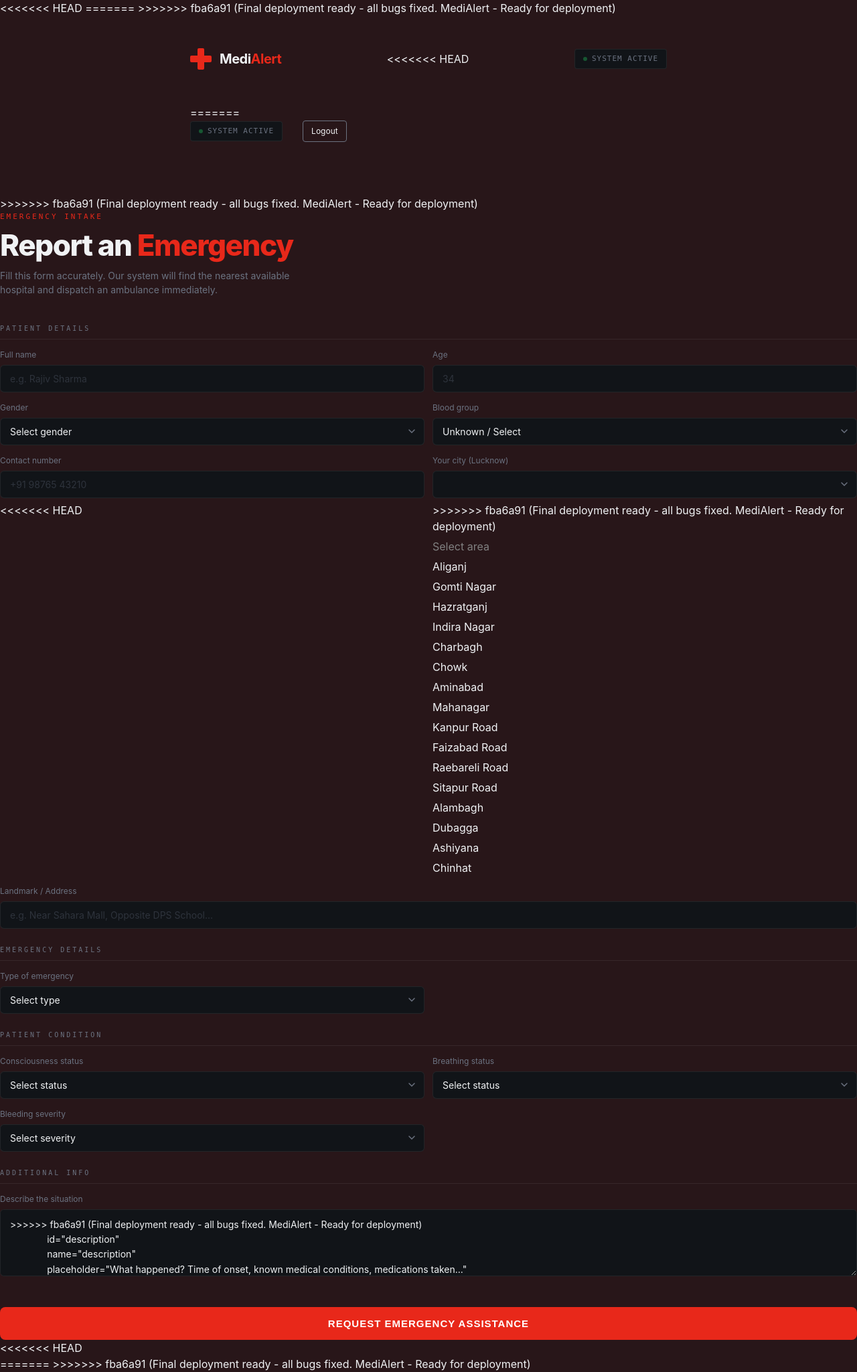
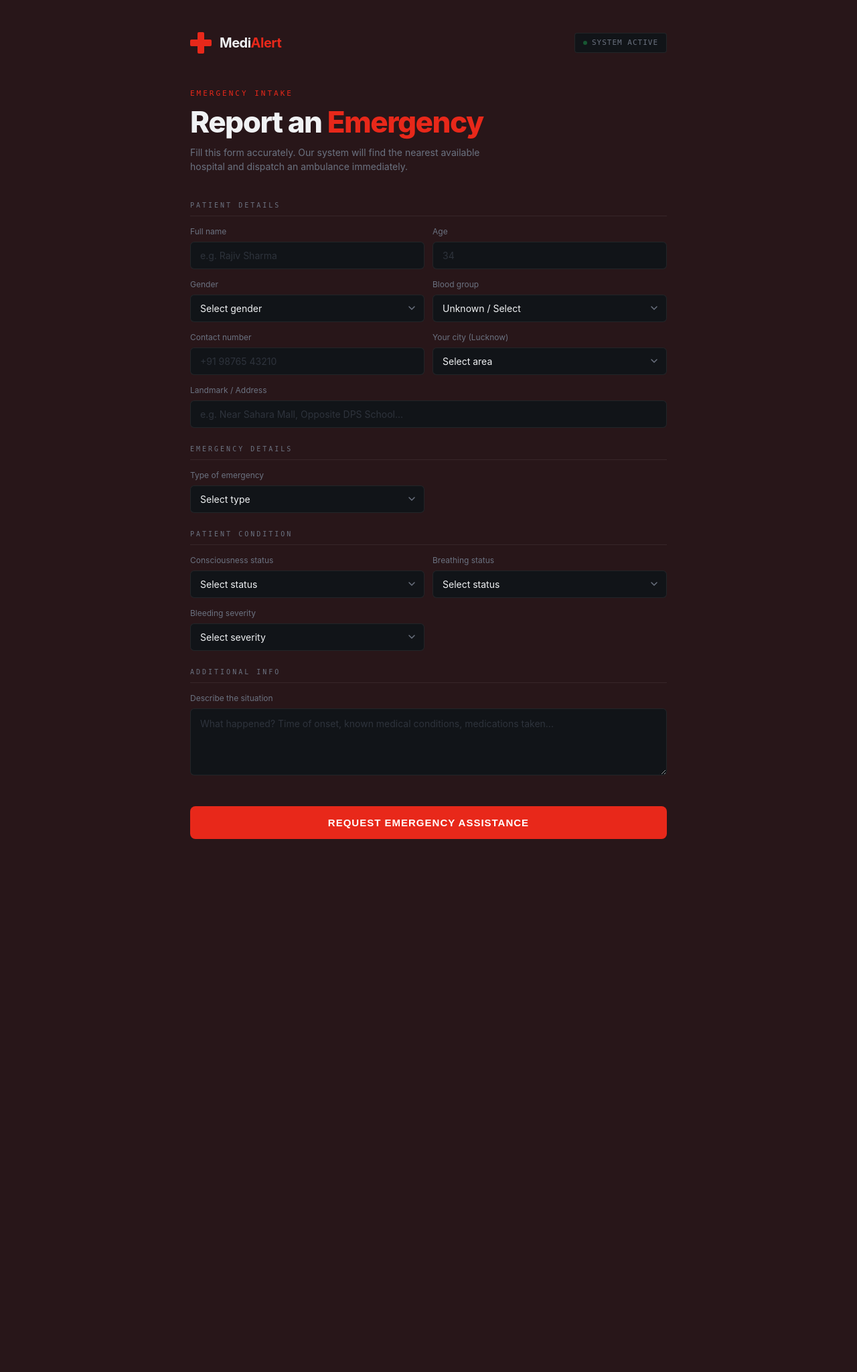
Before and after one commit to Ananya-Dwivedi/smart_emergency_response_system-MediAlert, a Flask app: page / in a window 1280 px wide. Shown: the whole page at 67% size. After the commit the page ends 1253 px from the top, so only its background shows below. Run offline with Flask 3, Linux system fonts and the light colour scheme; a user stored in the database is signed in; lists and menus that the app fills with data are empty; parts of the project's set-up code (start-up, migrations or seed data) failed here and were passed over.

Commit message:
Remove conflict markers - clean files

```diff
--- a/static/style.css
+++ b/static/style.css
@@ -325,8 +325,6 @@ textarea {
   color: var(--muted);
 }
 
-<<<<<<< HEAD
-=======
 /* Priority card backgrounds */
 .priority-card-red {
   background: rgba(232, 40, 26, 0.08);
@@ -341,7 +339,6 @@ textarea {
   border-color: rgba(34, 197, 94, 0.3);
 }
 
->>>>>>> fba6a91 (Final deployment ready - all bugs fixed. MediAlert - Ready for deployment)
 /* Priority badges */
 .priority-badge {
   display: inline-block;
@@ -421,8 +418,6 @@ textarea {
     grid-column: span 2;
   }
 }
-<<<<<<< HEAD
-=======
 
 .login-card {
   background: var(--bg2);
@@ -459,4 +454,3 @@ textarea {
 .login .error {
   margin: 15px 0;
 }
->>>>>>> fba6a91 (Final deployment ready - all bugs fixed. MediAlert - Ready for deployment)
--- a/templates/index.html
+++ b/templates/index.html
@@ -8,10 +8,6 @@
       rel="stylesheet"
       href="{{ url_for('static', filename='style.css') }}"
     />
-<<<<<<< HEAD
-=======
-    <script src="{{ url_for('static', filename='script.js') }}"></script>
->>>>>>> fba6a91 (Final deployment ready - all bugs fixed. MediAlert - Ready for deployment)
   </head>
   <body>
     <div class="page">
@@ -20,41 +16,12 @@
           <div class="cross"></div>
           <span class="logo-text">Medi<span>Alert</span></span>
         </div>
-<<<<<<< HEAD
         <div class="status">
           <div class="dot"></div>
           SYSTEM ACTIVE
         </div>
       </div>
 
-=======
-        <div style="display: flex; gap: 30px; align-items: center">
-          <div class="status">
-            <div class="dot"></div>
-            SYSTEM ACTIVE
-          </div>
-          <a
-            href="/logout"
-            style="
-              color: #f0f2f4;
-              text-decoration: none;
-              font-size: 12px;
-              cursor: pointer;
-              border: 1px solid #6b7280;
-              padding: 6px 12px;
-              border-radius: 4px;
-            "
-          >
-            Logout
-          </a>
-        </div>
-      </div>
-
-      {% if error %}
-      <div class="home error">{{ error }}</div>
-      {% endif %}
-
->>>>>>> fba6a91 (Final deployment ready - all bugs fixed. MediAlert - Ready for deployment)
       <div class="hero">
         <p class="eyebrow">Emergency Intake</p>
         <h1>Report an <span>Emergency</span></h1>
@@ -131,7 +98,6 @@
               pattern="[6-9]{1}[0-9]{9}"
               required
             />
-<<<<<<< HEAD
             {% if error %}
             <span style="color: red"> {{ error }} </span>
             {% endif %}
@@ -139,12 +105,6 @@
           <div class="field">
             <label for="city">Your city (Lucknow)</label>
             <select id="city" name="city" required>
-=======
-          </div>
-          <div class="field">
-            <label for="area">Your city (Lucknow)</label>
-            <select id="area" name="area" required>
->>>>>>> fba6a91 (Final deployment ready - all bugs fixed. MediAlert - Ready for deployment)
               <option value="" disabled selected>Select area</option>
               <option>Aliganj</option>
               <option>Gomti Nagar</option>
@@ -264,10 +224,7 @@
           <div class="field">
             <label for="description">Describe the situation</label>
             <textarea
-<<<<<<< HEAD
               optional
-=======
->>>>>>> fba6a91 (Final deployment ready - all bugs fixed. MediAlert - Ready for deployment)
               id="description"
               name="description"
               placeholder="What happened? Time of onset, known medical conditions, medications taken..."
@@ -278,7 +235,6 @@
         <button type="submit" class="submit-btn">
           REQUEST EMERGENCY ASSISTANCE
         </button>
-<<<<<<< HEAD
 
         <!--
         Flask receives all these fields:
@@ -289,16 +245,5 @@
         traffic, description
       --></form>
     </div>
-=======
-      </form>
-    </div>
-    <script>
-      document.querySelector(".form").addEventListener("submit", function () {
-        const btn = document.querySelector(".submit-btn");
-        btn.disabled = true;
-        btn.textContent = "Processing...";
-      });
-    </script>
->>>>>>> fba6a91 (Final deployment ready - all bugs fixed. MediAlert - Ready for deployment)
   </body>
 </html>
```
